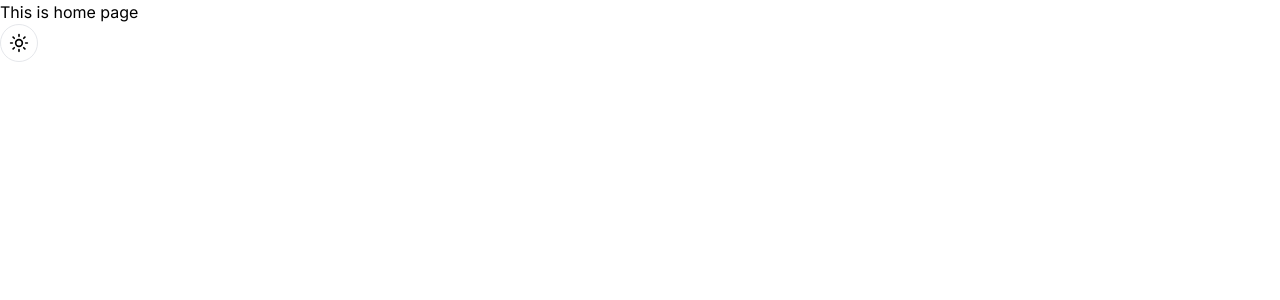
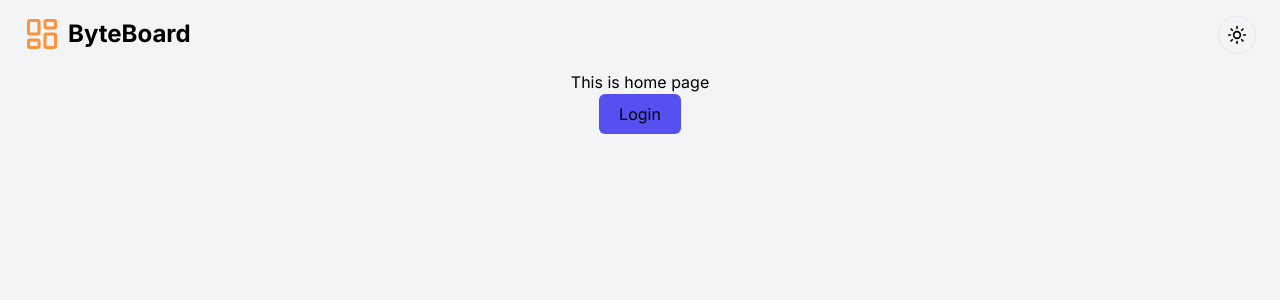
Before and after one commit to sayantan-paul-007/role-based-access-dashboard, a Next.js app: page / in a window 1280 px wide. Shown: the top 300 px of the page. Built offline with nearby package versions, Linux system fonts and the light colour scheme.

Commit message:
Front End structure done

```diff
--- a/app/page.tsx
+++ b/app/page.tsx
@@ -1,13 +1,23 @@
+import Logo from "@/components/logo";
 import Themetoggle from "@/components/theme-toggle";
+import Link from "next/link";
 
 export default function Home() {
 return(
-  <main>
-    <div className="flex bg-background dark:bg-dark-background h-full">
+  <main className="bg-background dark:bg-dark-background h-screen">
+    <div className="flex px-6 py-4 justify-between">
+      <Logo />
+       <Themetoggle />
+    </div>
+  <h1 className="text-center">This is home page</h1>
+  <div className="flex items-center justify-center">
+    <Link href='/login'>
+      <button className="bg-accent py-2 px-5 rounded-md">
+        Login
+      </button>
+      </Link>
+  </div>
 
-    </div>
-  <h1 className="bg-foreground dark:bg-black">This is home page</h1>
-  <Themetoggle />
   </main>
 )
 }
--- a/package.json
+++ b/package.json
@@ -10,10 +10,13 @@
   },
   "dependencies": {
     "@headlessui/react": "^2.2.3",
+    "bcryptjs": "^3.0.2",
     "class-variance-authority": "^0.7.1",
     "clsx": "^2.1.1",
+    "jsonwebtoken": "^9.0.2",
     "lucide-react": "^0.511.0",
     "mongodb": "^6.16.0",
+    "mongoose": "^8.15.0",
     "next": "15.3.2",
     "next-themes": "^0.4.6",
     "react": "^19.0.0",
@@ -24,6 +27,7 @@
   "devDependencies": {
     "@eslint/eslintrc": "^3",
     "@tailwindcss/postcss": "^4",
+    "@types/jsonwebtoken": "^9.0.9",
     "@types/node": "^20",
     "@types/react": "^19",
     "@types/react-dom": "^19",
```
Also changed, not shown: 1 other file (tests, documents, lock files or other folders).
